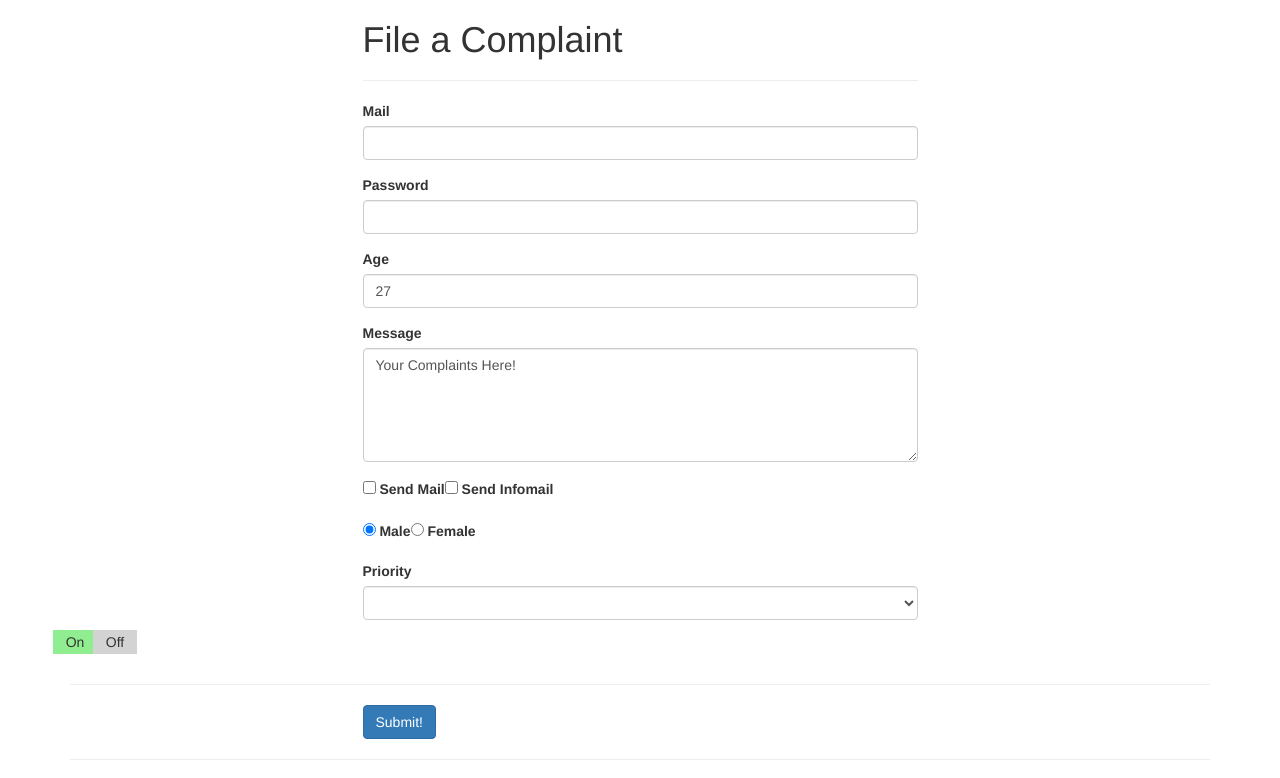
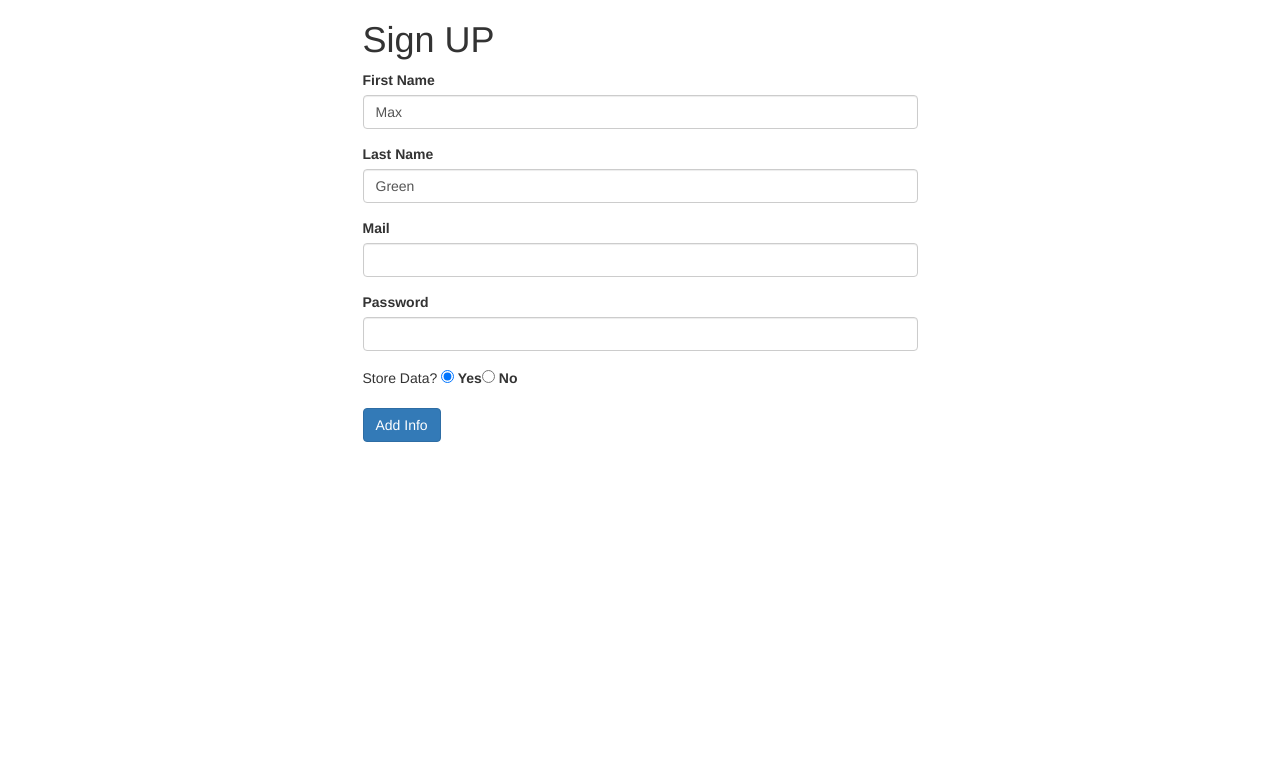
Before and after one commit to gokul26/Vue-Directives, a Vue app: page / in a window 1280 px wide. Shown: the top 778 px of the page. Built offline with nearby package versions, Linux system fonts and the light colour scheme.

Commit message:
Exercise Done

```diff
--- a/src/App.vue
+++ b/src/App.vue
@@ -1,164 +1,124 @@
 <template>
     <div class="container">
         <form>
-            <div class="row">
+            <div class="row" v-if="!isSubmitted">
                 <div class="col-xs-12 col-sm-8 col-sm-offset-2 col-md-6 col-md-offset-3">
-                    <h1>File a Complaint</h1>
-                    <hr>
+                    <!-- Exercise 1 -->
+                    <h1>Sign UP</h1>
+                    <!-- Create a Signup Form where you retrieve the following Information -->
+                    <!-- Full Name (First Name + Last Name) -->
+                    <!-- <div class="form-group">
+                        <label for="email">First Name</label>
+                        <input
+                                type="text"
+                                class="form-control"
+                                v-model="userexData.fname"
+                            >
+                    </div>
+                    <div class="form-group">
+                        <label for="lname">Last Name</label>
+                        <input
+                                type="text"
+                                class="form-control"
+                                v-model="userexData.lname"
+                            >
+                    </div> -->
+
+                    <app-Fullname v-model="fullname"></app-Fullname>
+                    <!-- Mail -->
                     <div class="form-group">
                         <label for="email">Mail</label>
                         <input
                                 type="text"
-                                id="email"
                                 class="form-control"
-                                v-model="userData.email"
+                                v-model="userexData.mail"
                             >
                     </div>
+                    <!-- Password -->
                     <div class="form-group">
                         <label for="password">Password</label>
                         <input
                                 type="password"
-                                id="password"
                                 class="form-control"
-                                v-model.lazy="userData.Password"
+                                v-model.lazy="userexData.password"
                                 >
-                                {{ userData.Password }}
                     </div>
+                    <!-- Store Data? Yes/No -->
                     <div class="form-group">
-                        <label for="age">Age</label>
-                        <input
-                                type="number"
-                                id="age"
-                                class="form-control"
-                                v-model="userData.Age">
-                    </div>
-
-                </div>
-            </div>
-            <div class="row">
-                <div class="col-xs-12 col-sm-8 col-sm-offset-2 col-md-6 col-md-offset-3 form-group">
-                    <label for="message">Message</label><br>
-                    <!-- Interpolation between <textarea>{{ test }}</textarea> doesn't work!-->
-                    <textarea
-                            id="message"
-                            rows="5"
-                            class="form-control"
-                            v-model="message"></textarea>
-                </div>
-            </div>
-            <div class="row">
-                <div class="col-xs-12 col-sm-8 col-sm-offset-2 col-md-6 col-md-offset-3">
-                    <div class="form-group">
-                        <label for="sendmail">
-                            <input
-                                    type="checkbox"
-                                    id="sendmail"
-                                    value="SendMail"
-                                    v-model="sendMail"> Send Mail
-                        </label>
-                        <label for="sendInfomail">
-                            <input
-                                    type="checkbox"
-                                    id="sendInfomail"
-                                    value="SendInfoMail"
-                                    v-model="sendMail"> Send Infomail
-                        </label>
-                    </div>
-
-                </div>
-            </div>
-            <div class="row">
-                <div class="col-xs-12 col-sm-8 col-sm-offset-2 col-md-6 col-md-offset-3 form-group">
+                        Store Data?
                         <label for="male">
                             <input
                                     type="radio"
-                                id="male"
-                                value="Male"
-                                v-model="gender"> Male
+                                    value="Yes"
+                                    v-model="dataStore"> Yes
                         </label>
                         <label for="female">
                             <input
                                     type="radio"
-                                id="female"
-                                value="Female"
-                                v-model="gender"> Female
+                                    value="No"
+                                    v-model="dataStore"> No
                         </label>
                     </div>
+
+                    <!-- Exercise 3 -->
+                    <!-- Edit the Example from above and create a custom "Full Name" Control -->
+                    <!-- which still holds the First Name and Last Name Input Field -->
                 </div>
-            <div class="row">
-                <div class="col-xs-12 col-sm-8 col-sm-offset-2 col-md-6 col-md-offset-3 from-group">
-                    <label for="priority">Priority</label>
-                    <select
-                            id="priority"
-                            class="form-control"
-                            v-model="selectedPriority">
-                        <option v-for="priority in priorities">{{priority}}</option>
-                    </select>
-                </div>
-            </div>
-            <div class="row">
-              <app-Switch v-model="dataSwitch"></app-Switch>
-            </div>
-            <hr>
-            <div class="row">
                 <div class="col-xs-12 col-sm-8 col-sm-offset-2 col-md-6 col-md-offset-3">
                     <button
                             class="btn btn-primary"
                             @click.prevent="submitted"
-                            >Submit!
+                            >Add Info
                     </button>
                 </div>
             </div>
-        </form>
-        <hr>
-        <div class="row" v-if="this.isSubmitted">
+            <!-- Exercise 2 -->
+            <!-- Only display the Form if it has NOT been submitted -->
+            <!-- Display the Data Summary ONCE the Form HAS been submitted -->
+            <div class="row" v-else>
                 <div class="col-xs-12 col-sm-8 col-sm-offset-2 col-md-6 col-md-offset-3">
                     <div class="panel panel-default">
                         <div class="panel-heading">
                             <h4>Your Data</h4>
                         </div>
                         <div class="panel-body">
-                        <p>Mail:{{ userData.email }}</p>
-                        <p>Password: {{ userData.Password }}</p>
-                        <p>Age: {{ userData.Age }}</p>
-                        <p style="white-space: pre;">Message: {{  message }}</p>
-                        <p><strong>Send Mail?</strong></p>
-                        <ul>
-                            <li v-for="item in sendMail">{{item}}</li>
-                        </ul>
-                        <p>Gender: {{gender}}</p>
-                        <p>Priority: {{selectedPriority}}</p>
-                        <p>Switched: {{dataSwitch}}</p>
+                            <p>Full Name: {{ fullname }}</p>
+                            <p>Mail: {{ userexData.mail }}</p>
+                            <p>Password: {{ userexData.password }}</p>
+                            <p><strong>Store data?</strong> {{dataStore}}</p>
                         </div>
                     </div>
                 </div>
             </div>
+            <div class="row">
+            </div>
+        </form>
     </div>
 </template>
 
 <script>
 
-import Switch from './components/Switch';
+// import Switch from './components/Switch';
+import Fullname from './components/Fullname';
 
     export default {
         data:function(){
             return  {
-                userData:{
-                  email:'',
-                  Password:'',
-                  Age:27
+                userexData:{
+                  fname:'',
+                  lname:'',
+                  mail:'',
+                  Password:''
                 },
-                message:  'Your Complaints Here!',
-                sendMail:[],
-                gender: 'Male',
-                selectedPriority: '',
-                priorities: ['High', 'Medium', 'Low'],
                 dataSwitch: true,
-                isSubmitted: false
+                isSubmitted: false,
+                dataStore: 'Yes',
+                fullname:'Max Green',
             }
         },
         components:{
-          appSwitch: Switch
+        //   appSwitch: Switch,
+          appFullname: Fullname
         },
         methods:{
           submitted: function(){
```
Lines whose indentation alone changed are shown as unchanged.
